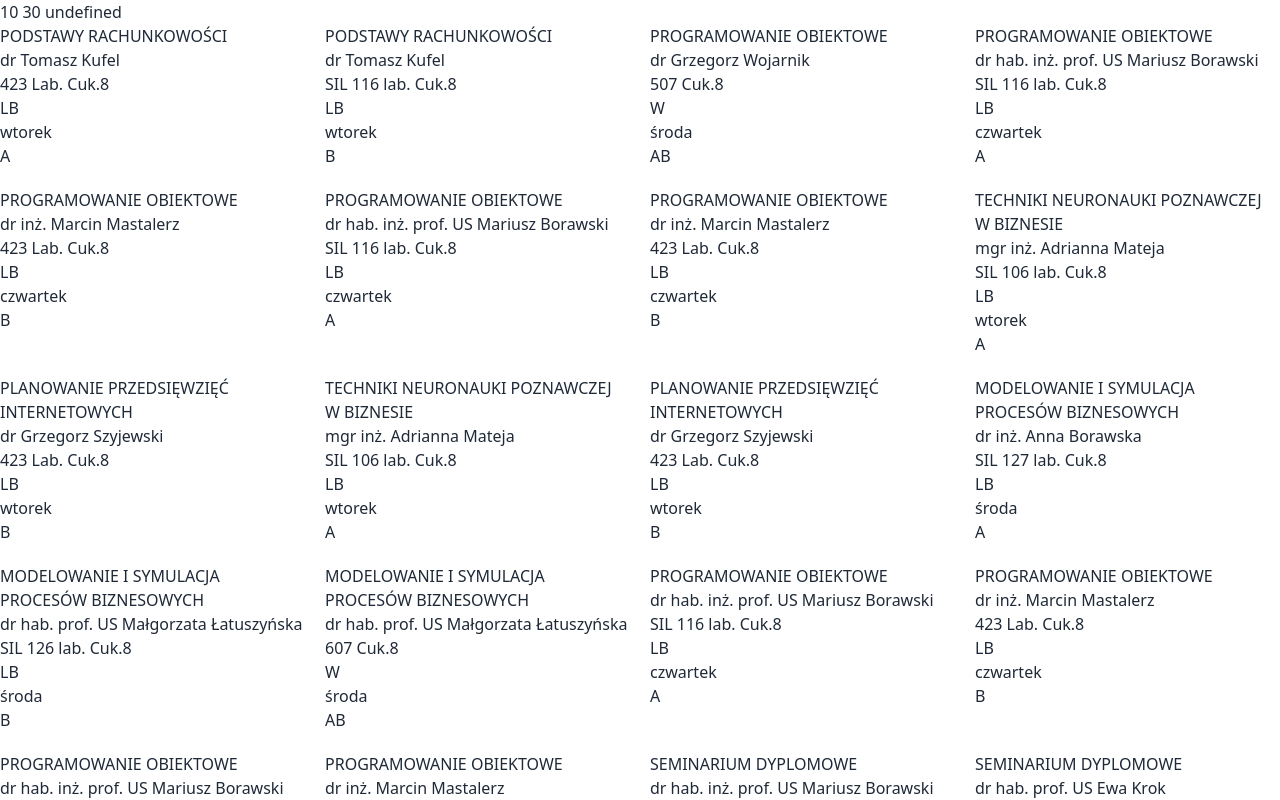
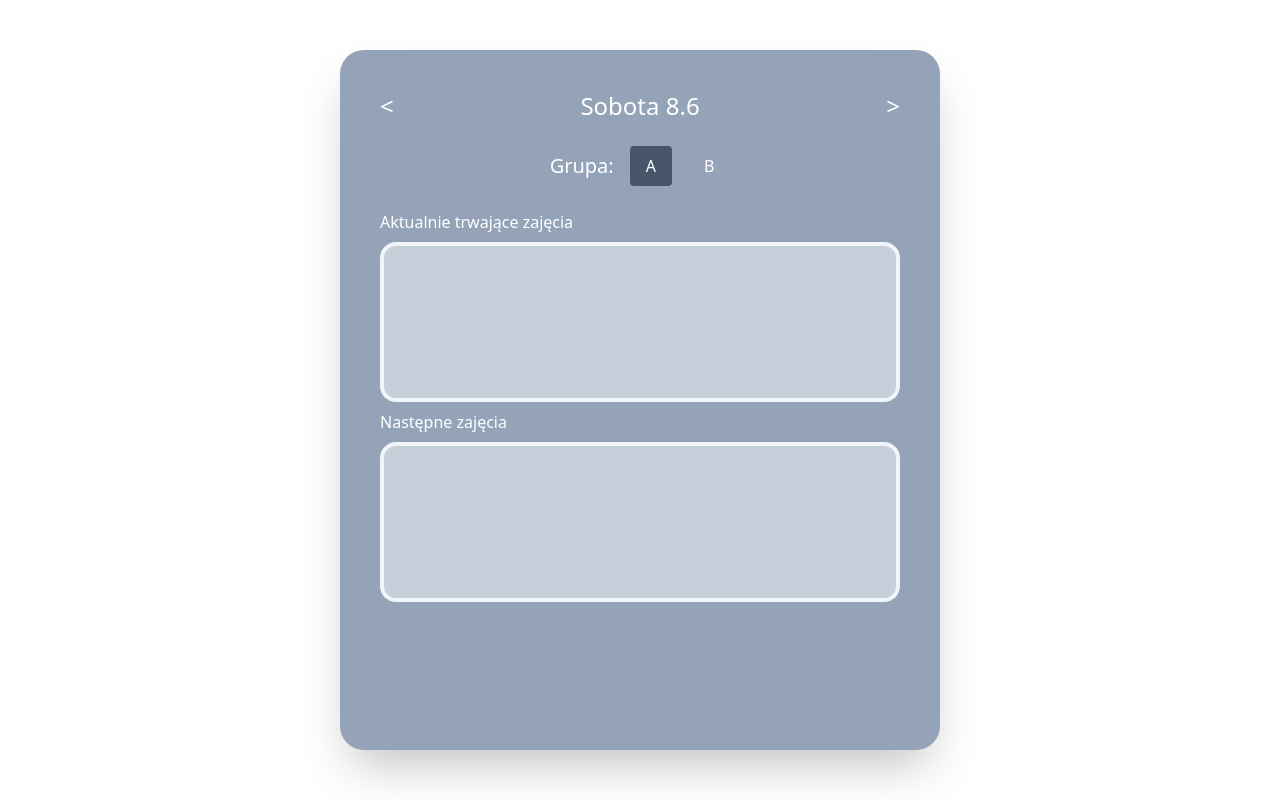
Before and after one commit to Zenodotos/plan-zajec, a React (Create React App) app: page / in a window 1280 px wide. Shown: the top 800 px of the page. Built offline with nearby package versions, Linux system fonts and the light colour scheme.

Commit message:
changed default page

```diff
--- a/src/App.js
+++ b/src/App.js
@@ -6,8 +6,8 @@ function App() {
   return (
     <Router>
       <Routes>
-        <Route path="/" element={<WszystkieZajecia />} />
-        <Route path="/teraz" element={<AktualneZajecia />} />
+        <Route path="/wszystkie" element={<WszystkieZajecia />} />
+        <Route path="/" element={<AktualneZajecia />} />
       </Routes>
     </Router>
   );
```
